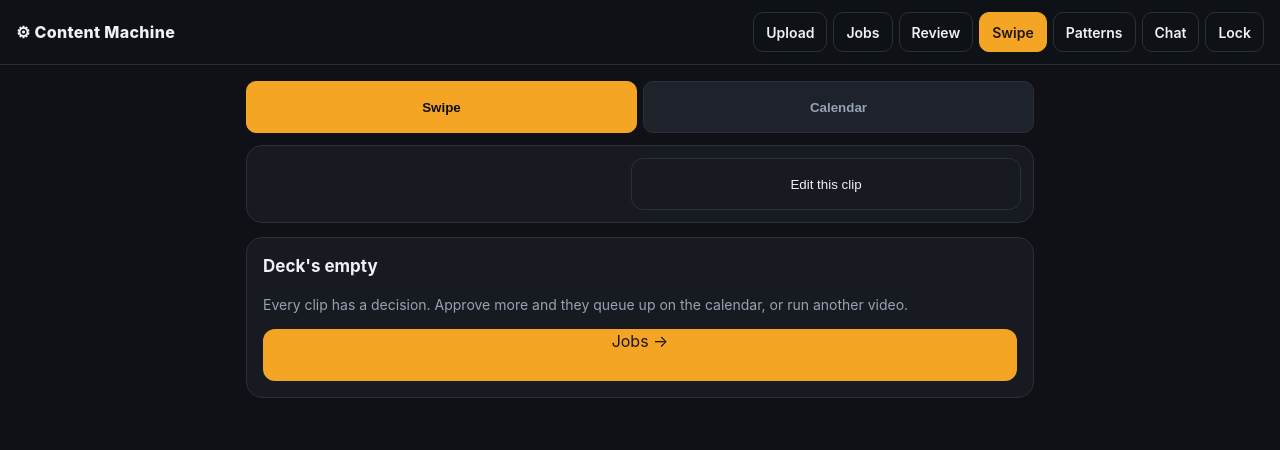
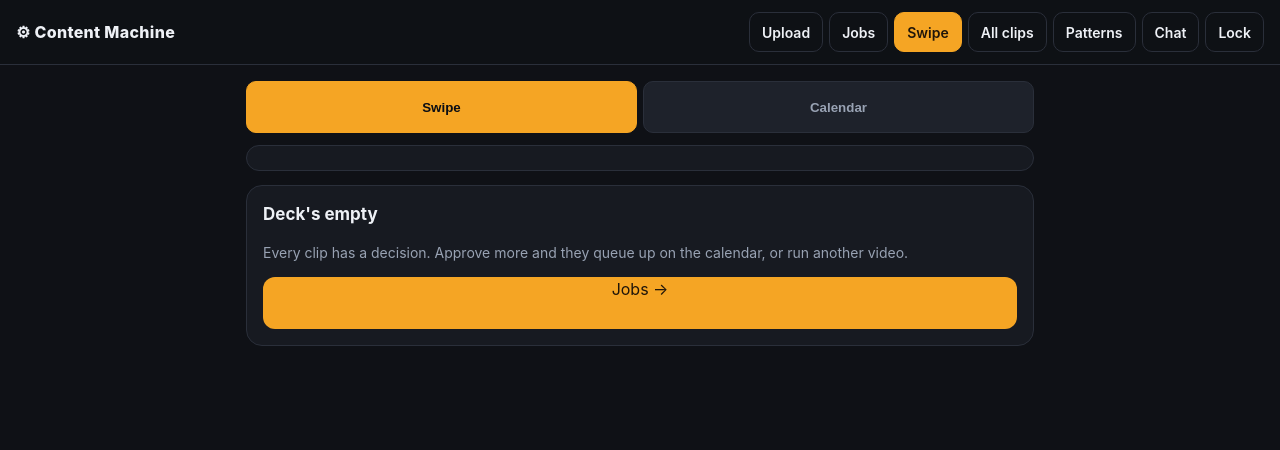
Before and after one commit to JDell2003/Content-Machine, a FastAPI app: page /swipe in a window 1280 px wide. Shown: the top 450 px of the page. Run offline with FastAPI, Linux system fonts and the light colour scheme; the visitor is signed in with stand-in values (Sample User, id 1); data that the repository does not hold is empty; parts of the project's set-up code (start-up, migrations or seed data) failed here and were passed over; some libraries are stand-ins or nearby versions.

Commit message:
refactor(nav): Swipe becomes the primary review surface
Swipe moves ahead of Review in the nav; Review is renamed "All clips" and kept
as the secondary surface for bulk work (spelling dictionary, look & sound,
per-clip captions/reframe).

The "Edit this clip" button is removed. Editing belongs inline under the video
on the swipe card, not on another page - jumping away breaks the one-clip-at-a
-time rhythm the deck exists to create.

Inline editor still to build. Deliberately NOT stubbed with a dead button.

Co-Authored-By: Claude Opus 5 <noreply@anthropic.com>

```diff
--- a/server/templates/base.html
+++ b/server/templates/base.html
@@ -71,8 +71,8 @@
   <nav>
     <a href="/" class="{% block n1 %}{% endblock %}">Upload</a>
     <a href="/status" class="{% block n2 %}{% endblock %}">Jobs</a>
-    <a href="/review" class="{% block n3 %}{% endblock %}">Review</a>
     <a href="/swipe" class="{% block n5 %}{% endblock %}">Swipe</a>
+    <a href="/review" class="{% block n3 %}{% endblock %}">All clips</a>
     <a href="/patterns" class="{% block n6 %}{% endblock %}">Patterns</a>
     <a href="/chat" class="{% block n4 %}{% endblock %}">Chat</a>
     <a href="/logout">Lock</a>
--- a/server/templates/swipe.html
+++ b/server/templates/swipe.html
@@ -11,10 +11,7 @@
 <!-- ------------------------------------------------------------- swipe deck -->
 <div id="pane-deck">
   <div class="card" style="padding:12px">
-    <div class="row" style="align-items:center">
-      <div style="flex:1" class="muted" id="deckcount">loading…</div>
-      <button class="ghost" style="width:auto;padding:6px 12px" onclick="openEditor()">Edit this clip</button>
-    </div>
+    <div class="muted" id="deckcount">loading…</div>
   </div>
 
   <div id="stage" class="sw-stage">
@@ -236,15 +233,6 @@ document.addEventListener("keydown", (e) => {
   if (e.key === "ArrowLeft") decide("rejected");
 });
 
-// The full editor is a separate build. Until it lands this opens the controls
-// that DO exist for this clip today — captions, reframe, look & sound — rather
-// than a dead link.
-function openEditor() {
-  const c = cur();
-  if (!c) return;
-  location.href = `/review/${c.job_id}#clip-${encodeURIComponent(c.id)}`;
-}
-
 // ------------------------------------------------------------------ calendar
 function showTab(which) {
   const deck = which === "deck";
```
